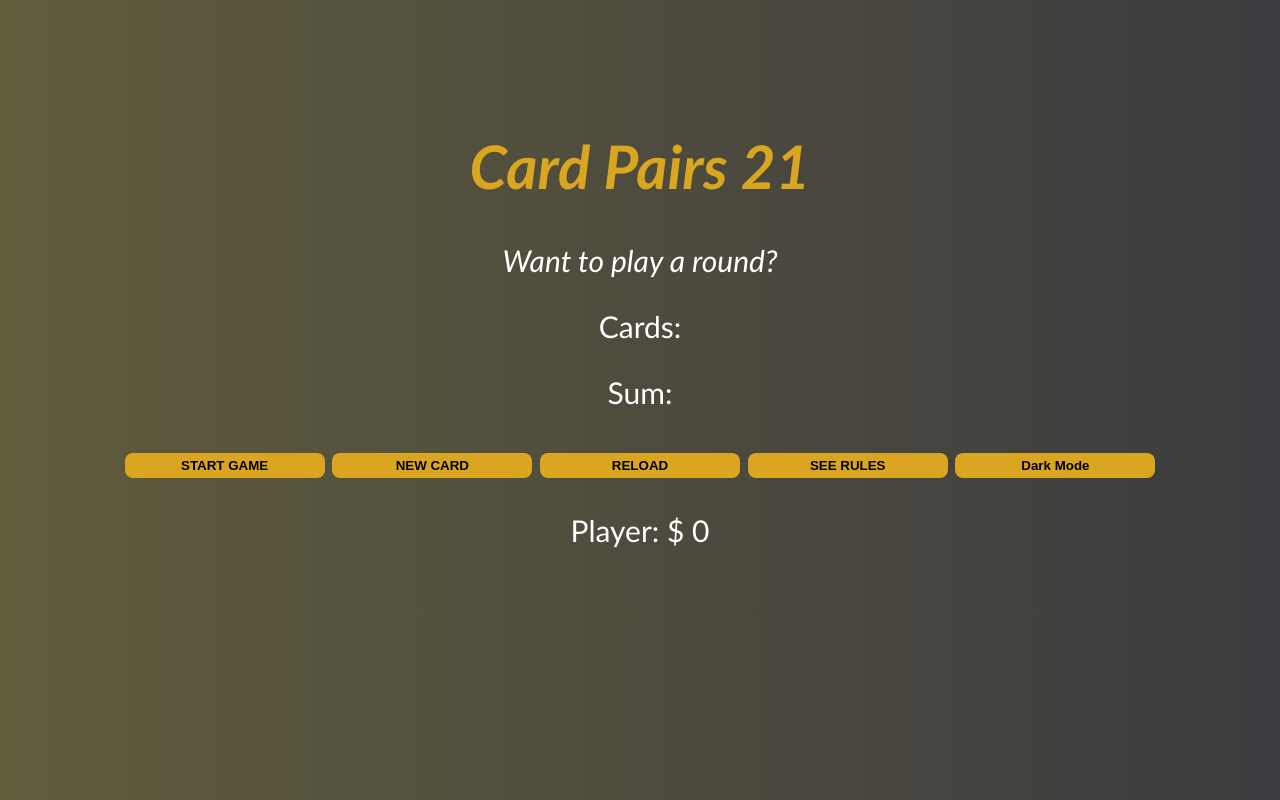
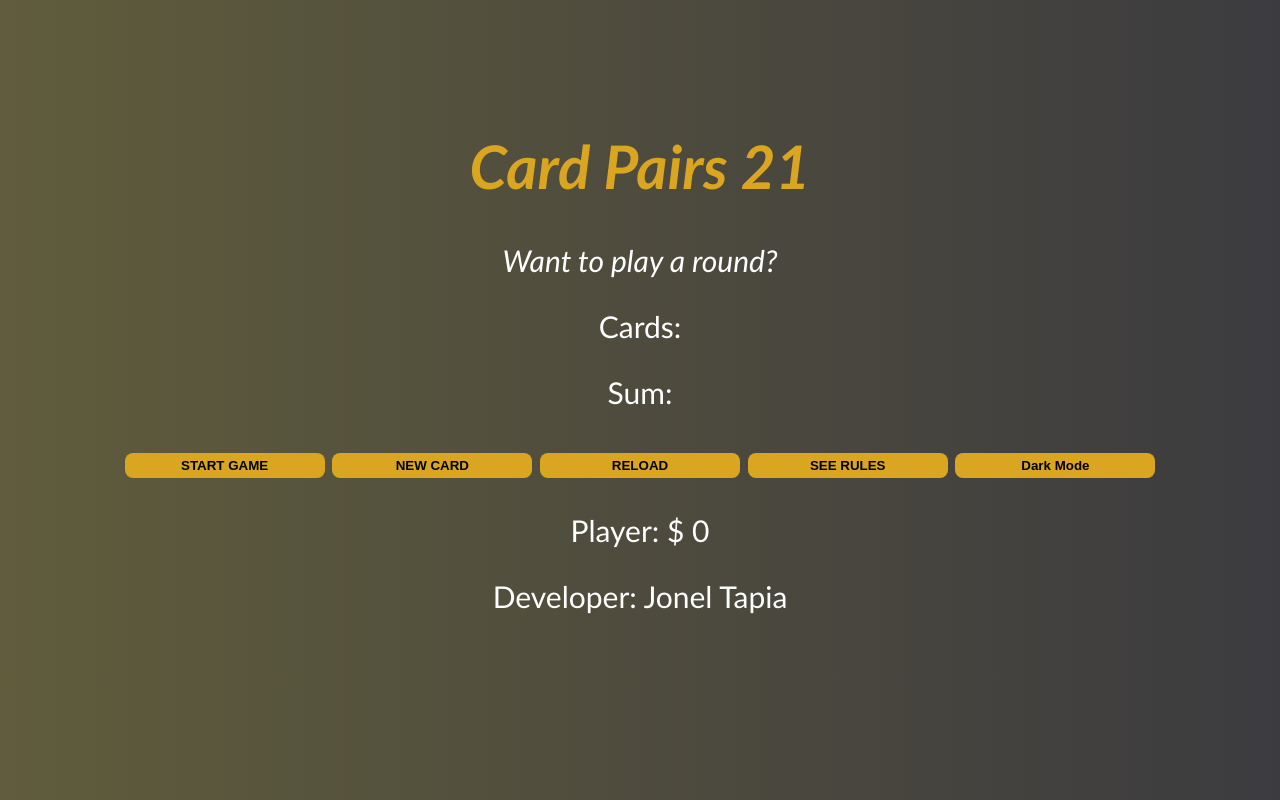
Before and after one commit to KingNelx/CardPairs21JSs, a plain HTML site: page index.html in a window 1280 px wide. Drawn offline with Linux system fonts and the light colour scheme.

Commit message:
Update index.html

```diff
--- a/index.html
+++ b/index.html
@@ -22,7 +22,7 @@
         <button onclick="rules()"> SEE RULES </button>
         <button onclick="myFunction()">Dark Mode</button>
         <p id = "player-el"></p>
-
+        <p id = "developer">Developer: Jonel Tapia</p>
     </div>
 
     <script src="variables.js"></script>
```
